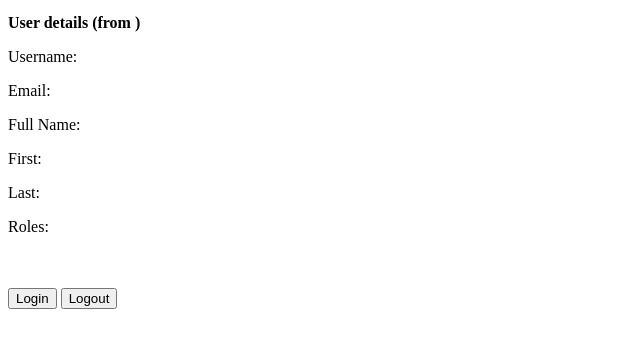
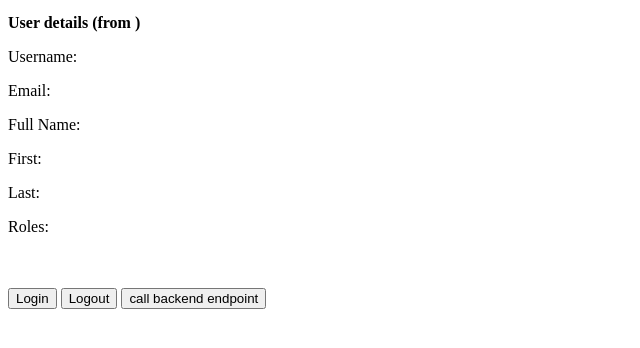
Before and after one commit to kontaktio/kc-test-ui, a website: page public/index.html in a window 1280 px wide. Shown: the part 86-434 px from the top of the page, without its empty margins (0-640 px from the left). Drawn offline with Linux system fonts and the light colour scheme.

Commit message:
ENGG-1531: added calling rest api with auth header

```diff
--- a/public/index.html
+++ b/public/index.html
@@ -17,14 +17,13 @@
     <p>Full Name: <span id="name"></span></p>
     <p>First: <span id="givenName"></span></p>
     <p>Last: <span id="familyName"></span></p>
-    <p>Roles: <ul id="roles"></ul></p>
+    <p>Roles:
+        <ul id="roles"></ul>
+    </p>
 
     <script type="text/javascript">
         var keycloak = new Keycloak();
-        keycloak.init({onLoad: 'check-sso'}).then(() => {
-            console.log(keycloak.authenticated)
-            console.log('realmAccess', keycloak.realmAccess)
-            console.log('resourceAccess', keycloak.resourceAccess)
+        keycloak.init({ onLoad: 'check-sso' }).then(() => {
             if (keycloak.authenticated) {
                 document.getElementById('title').innerHTML = 'You are logged in';
                 reloadData();
@@ -42,7 +41,6 @@
                 document.getElementById('givenName').innerHTML = keycloak.idTokenParsed.given_name;
                 document.getElementById('familyName').innerHTML = keycloak.idTokenParsed.family_name;
 
-                console.log(keycloak.idTokenParsed)
                 for (const key in keycloak.resourceAccess) {
                     if (Object.hasOwnProperty.call(keycloak.resourceAccess, key)) {
                         const element = keycloak.resourceAccess[key];
@@ -69,7 +67,7 @@
         var reloadData = function () {
             keycloak.updateToken(10)
                 .then(loadData)
-                .catch(function () {
+                .catch(() => {
                     alert('Failed to load data.  User is logged out.');
                 });
         }
@@ -81,11 +79,33 @@
         const login = () => {
             keycloak.login();
         }
+
+        const callBackend = async () => {
+            const url = 'http://localhost:3000/service/secured';
+
+            const req = new XMLHttpRequest();
+            req.open('GET', url, true);
+            req.setRequestHeader('Accept', 'application/json');
+            req.setRequestHeader('Authorization', 'Bearer ' + keycloak.token);
+
+            req.onreadystatechange = function () {
+                if (req.readyState == 4) {
+                    if (req.status == 200) {
+                        alert(`Request response: ${req.response}`);
+                    } else {
+                        alert(`Request failed, status: ${req.status}`);
+                    }
+                }
+            }
+
+            req.send();
+        }
     </script>
 
     <br><br>
     <button onclick="login()">Login</button>
     <button onclick="logout()">Logout</button>
+    <button onclick="callBackend()">call backend endpoint</button>
 </body>
 
 </html>
```
